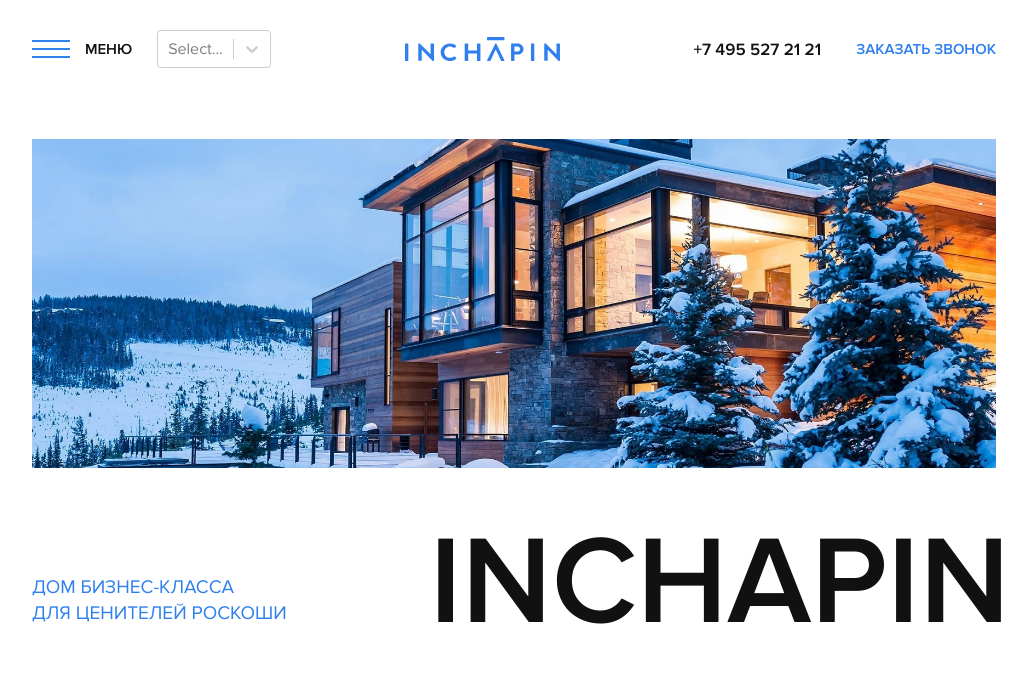
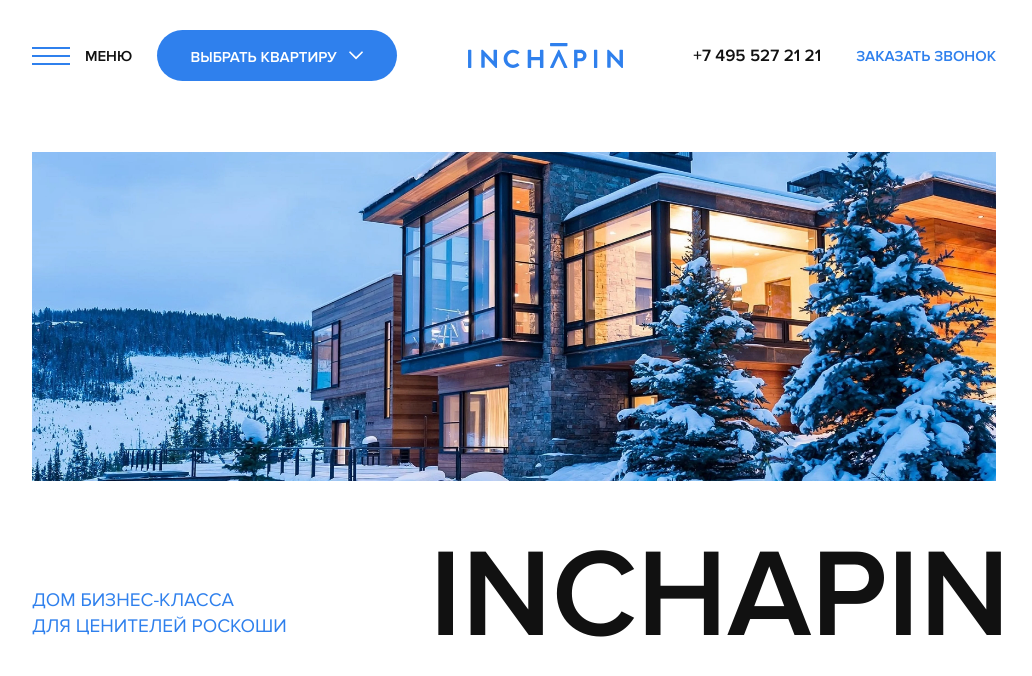
Before and after one commit to AntonAAMain/semprogroup, a Next.js app: page / in a window 1280 px wide. Shown: the top 676 px of the page, without its empty margins (126-1158 px from the left). Built offline with nearby package versions, Linux system fonts and the light colour scheme.

Commit message:
added animation to apartment select

```diff
--- a/src/app/layout.tsx
+++ b/src/app/layout.tsx
@@ -1,8 +1,8 @@
+import { CallModal } from "@/components/widgets/CallModal/CallModal";
 import { Header } from "@/components/layout/Header/Header";
+import { Inter } from "next/font/google";
+import type { Metadata } from "next";
 import "./globals.css";
-import type { Metadata } from "next";
-import { Inter } from "next/font/google";
-import { CallModal } from "@/components/widgets/CallModal/CallModal";
 
 const inter = Inter({ subsets: ["latin"] });
 
--- a/src/components/layout/Header/ApartmentSelect/ApartmentSelect.module.scss
+++ b/src/components/layout/Header/ApartmentSelect/ApartmentSelect.module.scss
@@ -0,0 +1,31 @@
+.container {
+  position: relative;
+  display: flex;
+  flex-direction: row;
+  gap: 12px;
+  align-items: center;
+  font-weight: 600;
+  font-size: 15px;
+  width: 240px;
+  height: 51px;
+  user-select: none;
+  justify-content: center;
+  border-radius: 118px;
+  background: rgba(47, 128, 237, 1);
+  color: white;
+  text-transform: uppercase;
+  cursor: pointer;
+}
+
+.text {
+  position: relative;
+  display: flex;
+  flex-direction: column;
+  gap: 15px;
+  transform: translateY(18px);
+  transition: 0.3s transform;
+}
+
+.text_active {
+  transform: translateY(-15px);
+}
--- a/src/components/layout/Header/ApartmentSelect/ApartmentSelect.tsx
+++ b/src/components/layout/Header/ApartmentSelect/ApartmentSelect.tsx
@@ -1,31 +1,29 @@
 "use client";
 
+import Image from "next/image";
 import cn from "classnames";
-import Select from "react-select";
 
 import cls from "./ApartmentSelect.module.scss";
 import { useState } from "react";
 
-const options = [
-  { value: "chocolate", label: "Chocolate" },
-  { value: "strawberry", label: "Strawberry" },
-  { value: "vanilla", label: "Vanilla" },
-];
+export const ApartmentSelect = () => {
+  const [isTextActive, setIsTextActive] = useState<boolean>(false);
 
-export const ApartmentSelect = () => {
-  const [selectedOption, setSelectedOption] = useState(null);
-
-  const handleSelectChange = (selectedOption: any) => {
-    setSelectedOption(selectedOption);
-  };
+  const toggle = () => setIsTextActive((prev) => !prev);
 
   return (
-    <>
-      <Select
-        options={options}
-        value={selectedOption}
-        onChange={handleSelectChange}
+    <div onMouseEnter={toggle} onMouseLeave={toggle} className={cls.container}>
+      <div className={cn(cls.text, { [cls.text_active]: isTextActive })}>
+        <div>Выбрать квартиру</div>
+        <div>Выбрать квартиру</div>
+      </div>
+
+      <Image
+        width={15}
+        height={15}
+        src={"/imgs/common/arrow-down.svg"}
+        alt=""
       />
-    </>
+    </div>
   );
 };
```
Also changed, not shown: public/imgs/common/arrow-down.svg (added).
